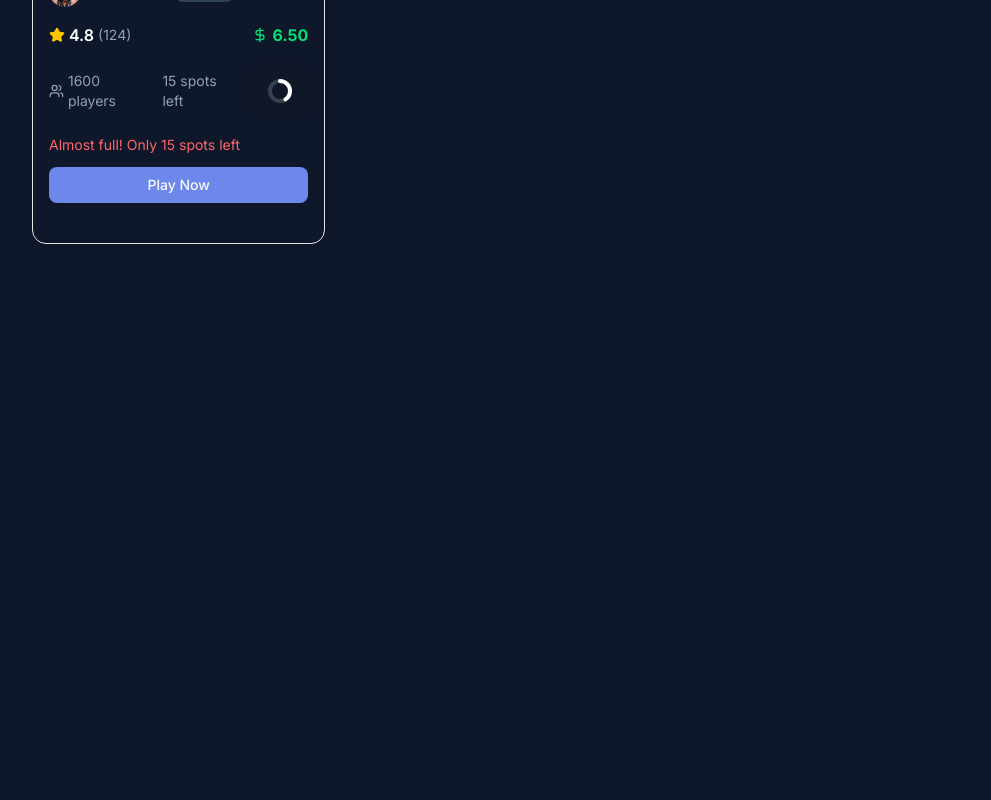
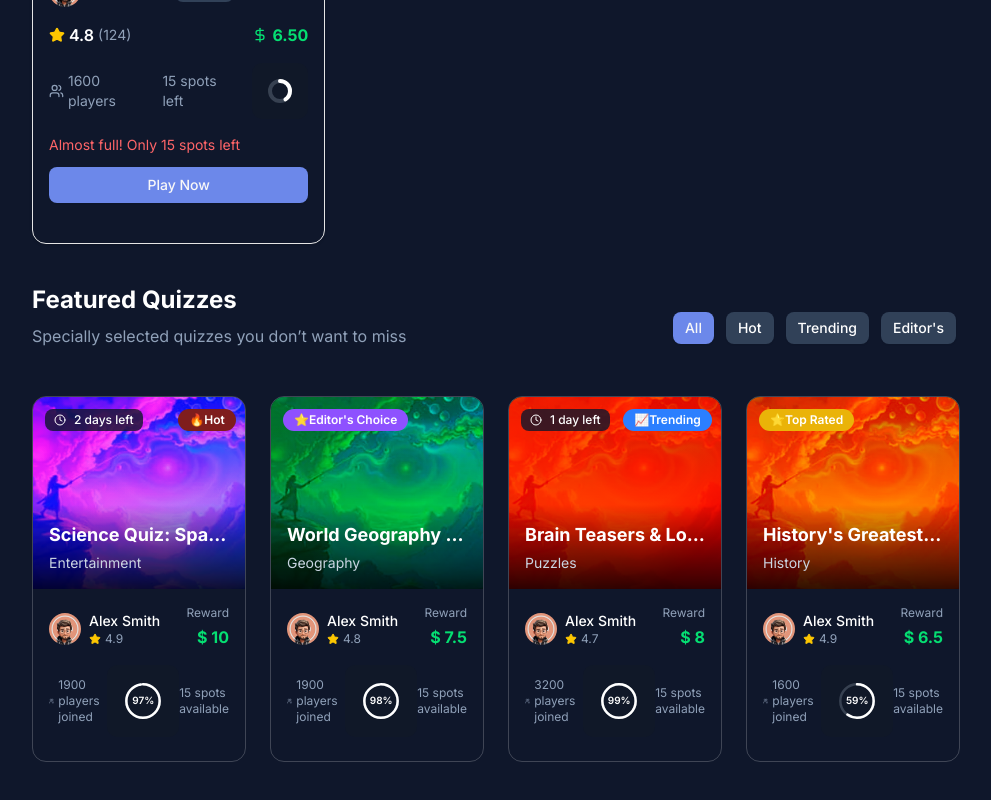
Before and after one commit to nguyennanhcd/quiz_frontend, a Next.js app: page / in a window 1280 px wide. Shown: the part 1796-2596 px from the top of the page, without its empty margins (272-1263 px from the left). Before the commit the page ends 2088 px from the top, so only its background shows below. Built offline with nearby package versions, Linux system fonts and the light colour scheme.

Commit message:
refactor: code refactor

```diff
--- a/src/components/HomeContent.tsx
+++ b/src/components/HomeContent.tsx
@@ -5,6 +5,7 @@ import categories from '@/constant/category'
 import { CategoryCard } from './CatergoryCard'
 import QuizCard from './QuizCard'
 import { quizzes } from '@/constant/quizzes'
+import FeaturedQuiz from './FeaturedQuiz'
 
 const PageContent = () => {
   return (
@@ -75,11 +76,13 @@ const PageContent = () => {
         </div>
       </div>
 
-      <div className='grid grid-cols-1 md:grid-cols-2 lg:grid-cols-3 gap-6 order-1 xl:order-2'>
+      <div className='grid grid-cols-1 md:grid-cols-2 lg:grid-cols-3 gap-6 order-1 xl:order-2 mb-10'>
         {quizzes.map((quiz) => (
           <QuizCard key={quiz.id} {...quiz} />
         ))}
       </div>
+
+      <FeaturedQuiz />
     </div>
   )
 }
--- a/src/components/QuizCard.tsx
+++ b/src/components/QuizCard.tsx
@@ -40,7 +40,6 @@ export type QuizType = {
 }
 
 const QuizCard = (props: QuizType) => {
-  console.log(props)
   return (
     <Card key={props.id} className=''>
       <div className='relative h-48'>
```
